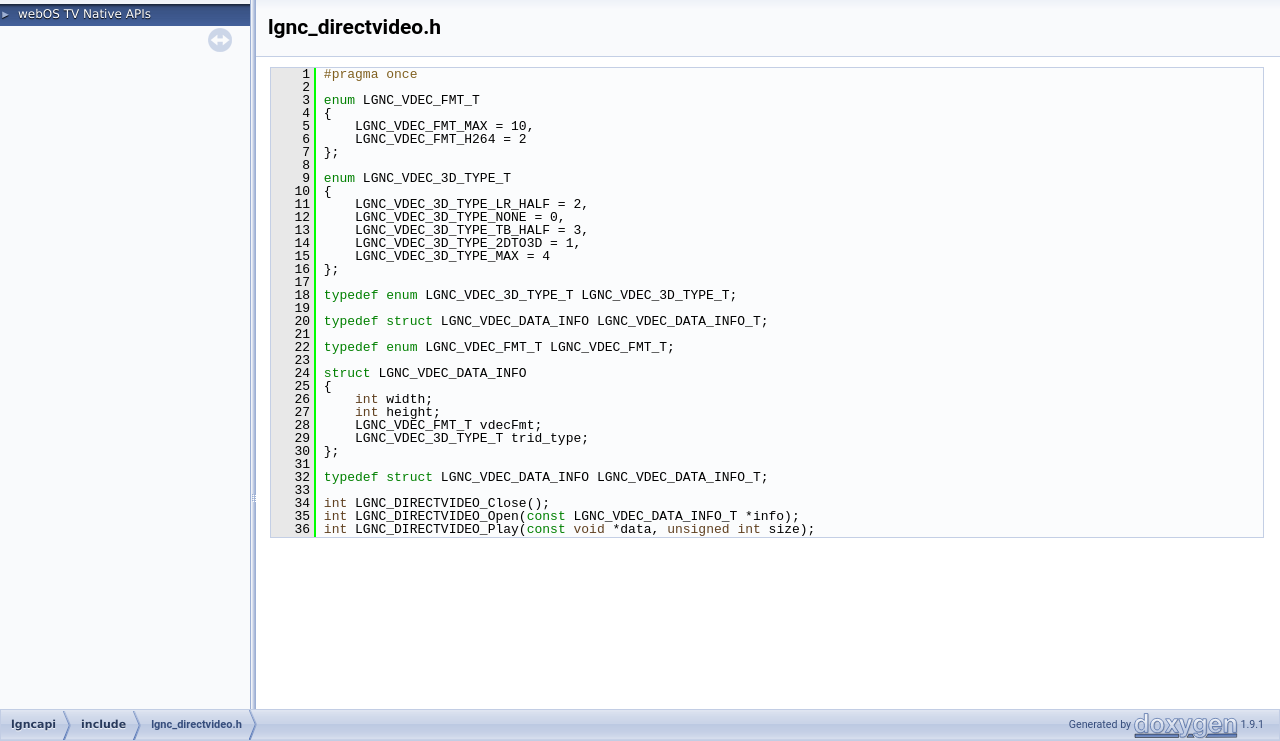
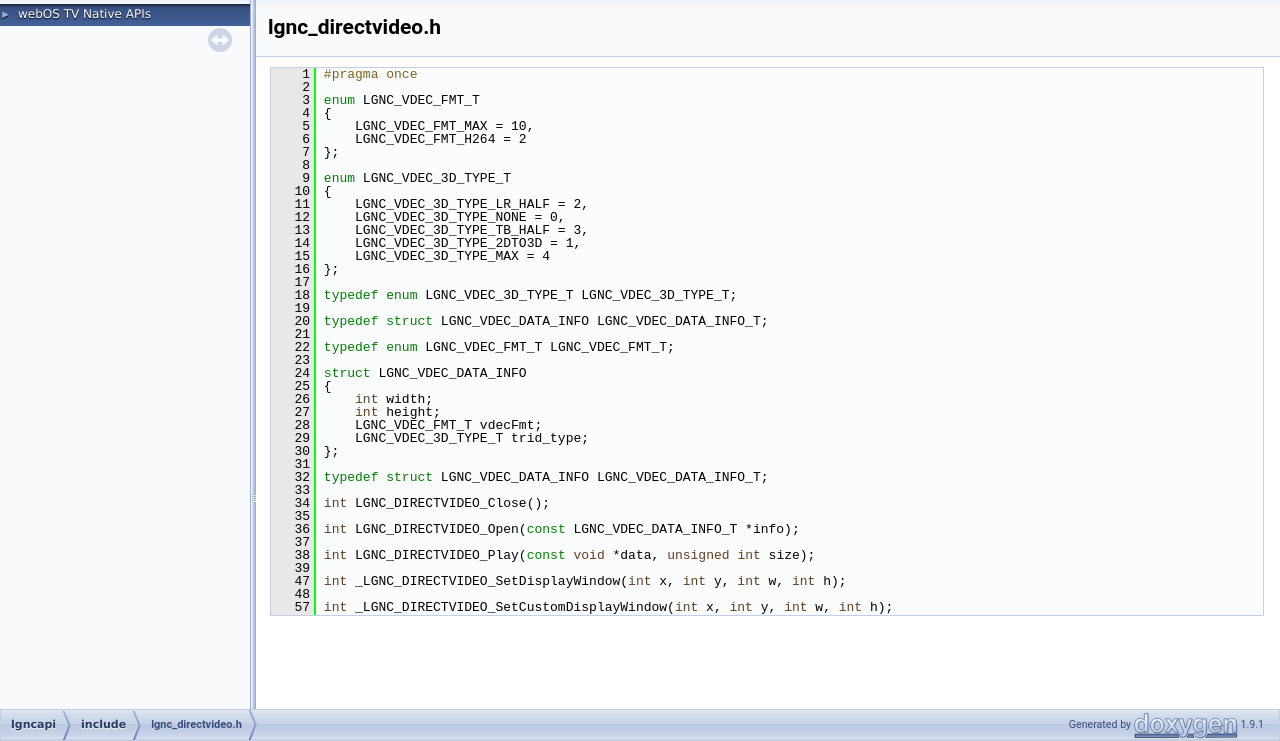
Before and after one commit to webosbrew/tv-native-apis, a plain HTML site: page d0/d39/lgnc__directvideo_8h_source.html in a window 1280 px wide. Shown: the part 59-800 px from the top of the page. Drawn offline with Linux system fonts and the light colour scheme.

Commit message:
deploy: 3bc269a594f40cd03e3361df4383ba762b7bd311

```diff
--- a/d0/d39/lgnc__directvideo_8h_source.html
+++ b/d0/d39/lgnc__directvideo_8h_source.html
@@ -129,8 +129,14 @@ $(document).ready(function(){initNavTree('d0/d39/lgnc__directvideo_8h_source.htm
 <div class="line"><a name="l00032"></a><span class="lineno">   32</span>&#160;<span class="keyword">typedef</span> <span class="keyword">struct </span>LGNC_VDEC_DATA_INFO LGNC_VDEC_DATA_INFO_T;</div>
 <div class="line"><a name="l00033"></a><span class="lineno">   33</span>&#160; </div>
 <div class="line"><a name="l00034"></a><span class="lineno">   34</span>&#160;<span class="keywordtype">int</span> LGNC_DIRECTVIDEO_Close();</div>
-<div class="line"><a name="l00035"></a><span class="lineno">   35</span>&#160;<span class="keywordtype">int</span> LGNC_DIRECTVIDEO_Open(<span class="keyword">const</span> LGNC_VDEC_DATA_INFO_T *info);</div>
-<div class="line"><a name="l00036"></a><span class="lineno">   36</span>&#160;<span class="keywordtype">int</span> LGNC_DIRECTVIDEO_Play(<span class="keyword">const</span> <span class="keywordtype">void</span> *data, <span class="keywordtype">unsigned</span> <span class="keywordtype">int</span> size);</div>
+<div class="line"><a name="l00035"></a><span class="lineno">   35</span>&#160; </div>
+<div class="line"><a name="l00036"></a><span class="lineno">   36</span>&#160;<span class="keywordtype">int</span> LGNC_DIRECTVIDEO_Open(<span class="keyword">const</span> LGNC_VDEC_DATA_INFO_T *info);</div>
+<div class="line"><a name="l00037"></a><span class="lineno">   37</span>&#160; </div>
+<div class="line"><a name="l00038"></a><span class="lineno">   38</span>&#160;<span class="keywordtype">int</span> LGNC_DIRECTVIDEO_Play(<span class="keyword">const</span> <span class="keywordtype">void</span> *data, <span class="keywordtype">unsigned</span> <span class="keywordtype">int</span> size);</div>
+<div class="line"><a name="l00039"></a><span class="lineno">   39</span>&#160; </div>
+<div class="line"><a name="l00047"></a><span class="lineno">   47</span>&#160;<span class="keywordtype">int</span> _LGNC_DIRECTVIDEO_SetDisplayWindow(<span class="keywordtype">int</span> x, <span class="keywordtype">int</span> y, <span class="keywordtype">int</span> w, <span class="keywordtype">int</span> h);</div>
+<div class="line"><a name="l00048"></a><span class="lineno">   48</span>&#160; </div>
+<div class="line"><a name="l00057"></a><span class="lineno">   57</span>&#160;<span class="keywordtype">int</span> _LGNC_DIRECTVIDEO_SetCustomDisplayWindow(<span class="keywordtype">int</span> x, <span class="keywordtype">int</span> y, <span class="keywordtype">int</span> w, <span class="keywordtype">int</span> h);</div>
 </div><!-- fragment --></div><!-- contents -->
 </div><!-- doc-content -->
 <!-- start footer part -->
```
